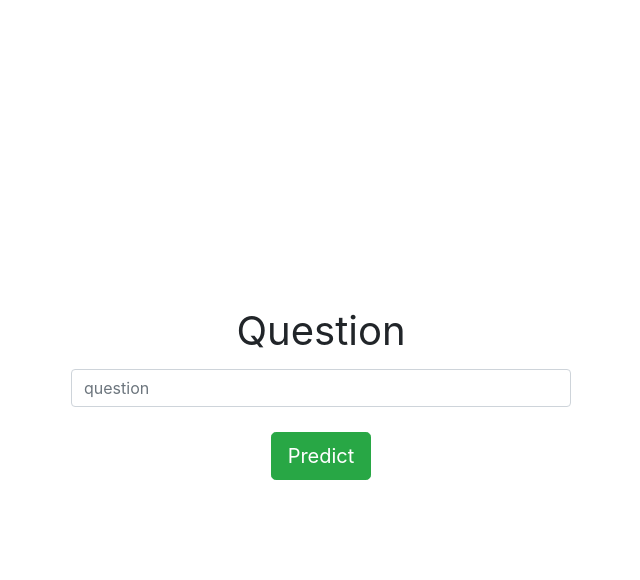
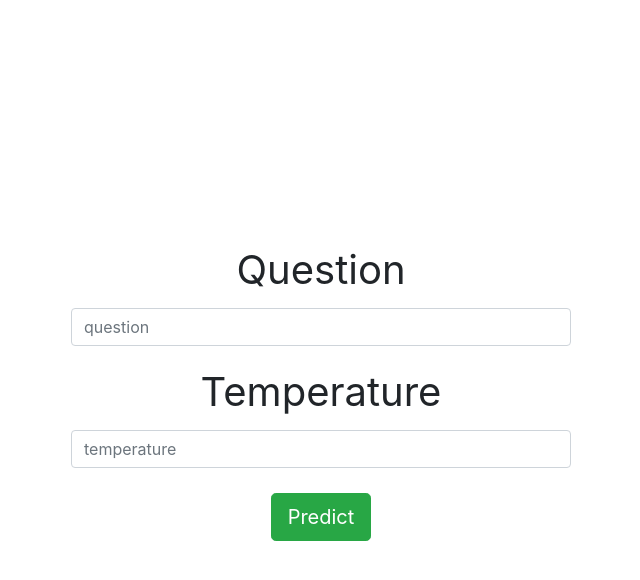
Before and after one commit to phamdan/QAGpt3, a Flask app: page / in a window 1280 px wide. Shown: the top 580 px of the page, without its empty margins (319-959 px from the left). Run offline with Flask 2, Linux system fonts and the light colour scheme; parts of the project's set-up code (start-up, migrations or seed data) failed here and were passed over; some libraries are stand-ins or nearby versions.

Commit message:
Add temperature

```diff
--- a/run.py
+++ b/run.py
@@ -38,7 +38,8 @@ def predict():
 
   json_response = {}
   question = request.form.get('question')
-  if question is None:
+  temperature = request.form.get('temperature')
+  if question is None or temperature is None:
     abort(400)
 
   res_answers = openai.Answer.create(
@@ -49,6 +50,7 @@ def predict():
     examples_context="In 2017, U.S. life expectancy was 78.6 years.",
     examples=[["What is human life expectancy in the United States?", "78 years."]],
     max_tokens=30,
+    temperature=float(temperature),
     stop=["\n", "<|endoftext|>"]
   )
 
@@ -61,7 +63,7 @@ def predict():
     return_code = 404
 
   result = json.dumps(json_response, ensure_ascii=False).encode("utf8")
-  logger.info(f'{request.remote_addr} - Response for question "{question}" is {result}')
+  logger.info(f'{request.remote_addr} - Response for question "{question}" with temperature {temperature} is {result}')
   return result, return_code
 
 @app.errorhandler(Exception)
--- a/settings.py
+++ b/settings.py
@@ -1,4 +1,4 @@
-OPENAI_API_KEY=""
+OPENAI_API_KEY="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"
 OPENAI_DOCUMENTS_PATH="data_gpt3"
 
 # For logger
--- a/static/scripts/index.js
+++ b/static/scripts/index.js
@@ -1,10 +1,11 @@
 $(function () {
   $('#submit').click(function (e) {
     e.preventDefault();
-    var question = $('#question').val();
+    const question = $('#question').val();
+    const temperature = $('#temperature').val();
     $.ajax({
       url: '/predict',
-      data: { 'question': question },
+      data: { 'question': question, 'temperature': temperature },
       type: 'POST',
       success: function (response) {
         const res = JSON.parse(response);
--- a/templates/index.html
+++ b/templates/index.html
@@ -29,6 +29,10 @@
                 <label for="question">Question</label>
                 <input class="form-control input-lg" type="text" name="question" id="question" placeholder="question" />
             </div>
+            <div class="form-group">
+                <label for="temperature">Temperature</label>
+                <input class="form-control input-lg" type="number" name="temperature" id="temperature" min="0" max="2" placeholder="temperature" />
+            </div>
             <span id="result"></span>
             <div class="form-group">
                 <input id="submit" type="button" name="button" class="btn btn-success btn-lg" value="Predict" />
```
